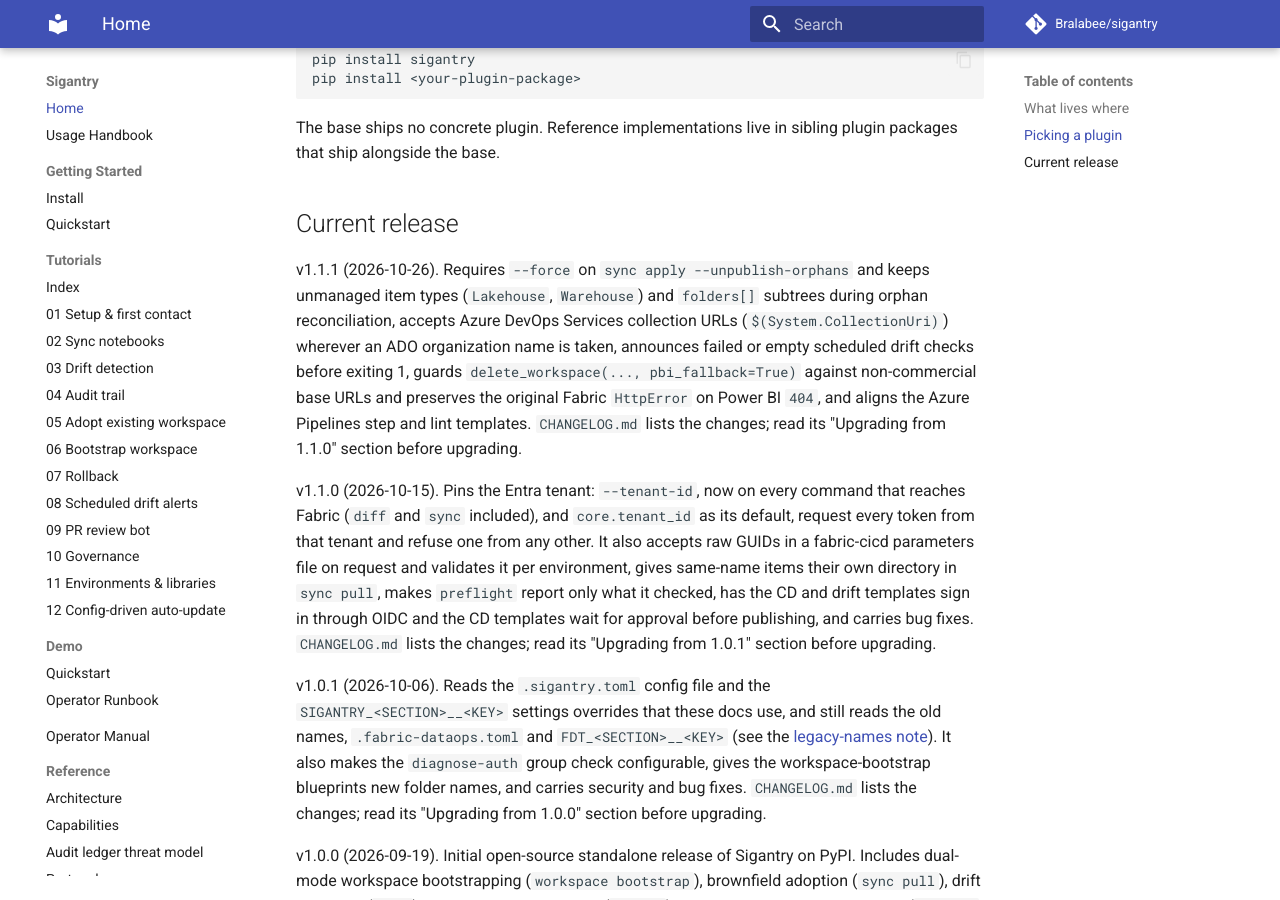
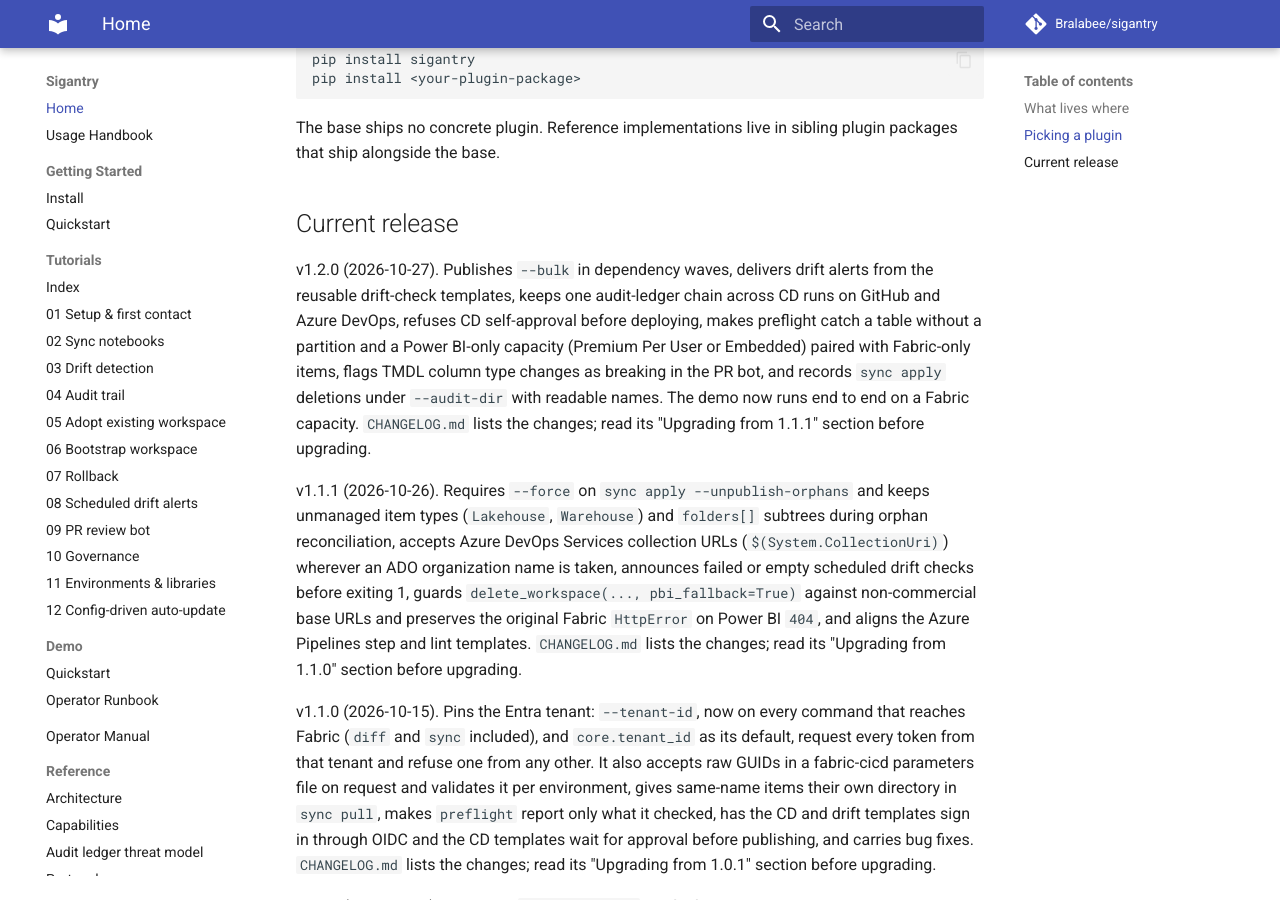
Before and after one commit to Bralabee/sigantry, an MkDocs documentation site: the page built from docs/index.md, in a window 1280 px wide and 900 px high, scrolled down 1168 px. Built offline with MkDocs 1.6.1 and Material for MkDocs 9.7.7, drawn with Linux system fonts in a browser that asks for light colours; comment, search, counter and statistics services are not loaded.

```diff
--- a/docs/index.md
+++ b/docs/index.md
@@ -50,6 +50,16 @@ sibling plugin packages that ship alongside the base.
 
 ## Current release
 
+v1.2.0 (2026-10-27). Publishes `--bulk` in dependency waves, delivers drift
+alerts from the reusable drift-check templates, keeps one audit-ledger chain
+across CD runs on GitHub and Azure DevOps, refuses CD self-approval before
+deploying, makes preflight catch a table without a partition and a Power
+BI-only capacity (Premium Per User or Embedded) paired with Fabric-only items, flags TMDL column type changes as
+breaking in the PR bot, and records `sync apply` deletions under `--audit-dir`
+with readable names. The demo now runs end to end on a Fabric capacity.
+`CHANGELOG.md` lists the changes; read its "Upgrading from 1.1.1" section
+before upgrading.
+
 v1.1.1 (2026-10-26). Requires `--force` on `sync apply --unpublish-orphans` and
 keeps unmanaged item types (`Lakehouse`, `Warehouse`) and `folders[]` subtrees
 during orphan reconciliation, accepts Azure DevOps Services collection URLs
--- a/sigantry_core/_version.py
+++ b/sigantry_core/_version.py
@@ -3,4 +3,4 @@
 Hatchling reads this file via `[tool.hatch.version]` in pyproject.toml.
 """
 
-__version__ = "1.1.1"
+__version__ = "1.2.0"
```
Also changed, not shown: CHANGELOG.md (+61 -0 lines), docs/USER-GUIDE.md (+2 -2 lines), docs/handbook.md (+2 -2 lines), docs/runbooks/drift-detection/scheduled-drift.md (+1 -1 lines), docs/runbooks/pipeline-orchestration/deploy-with-tests.md (+1 -1 lines), 1 other file.
